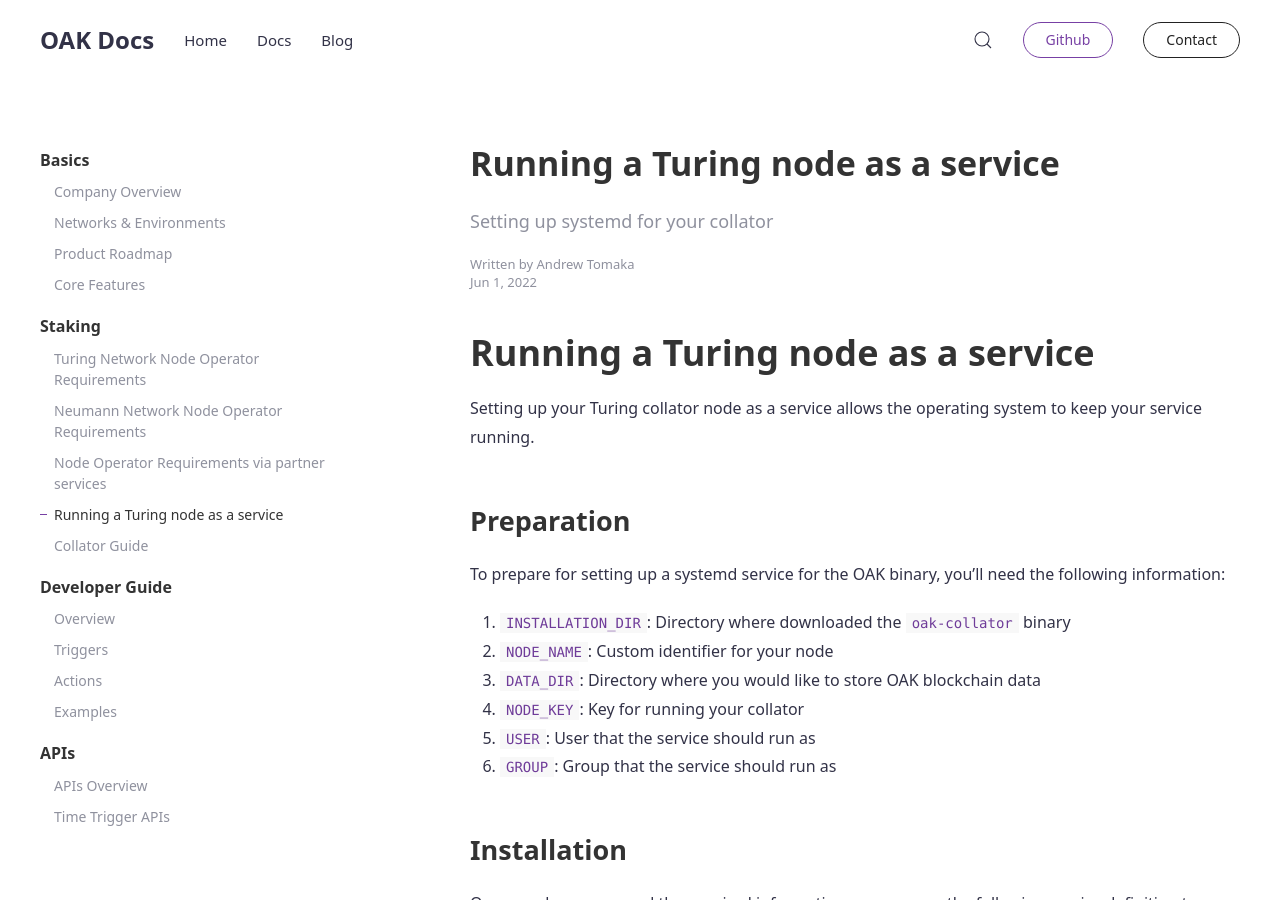
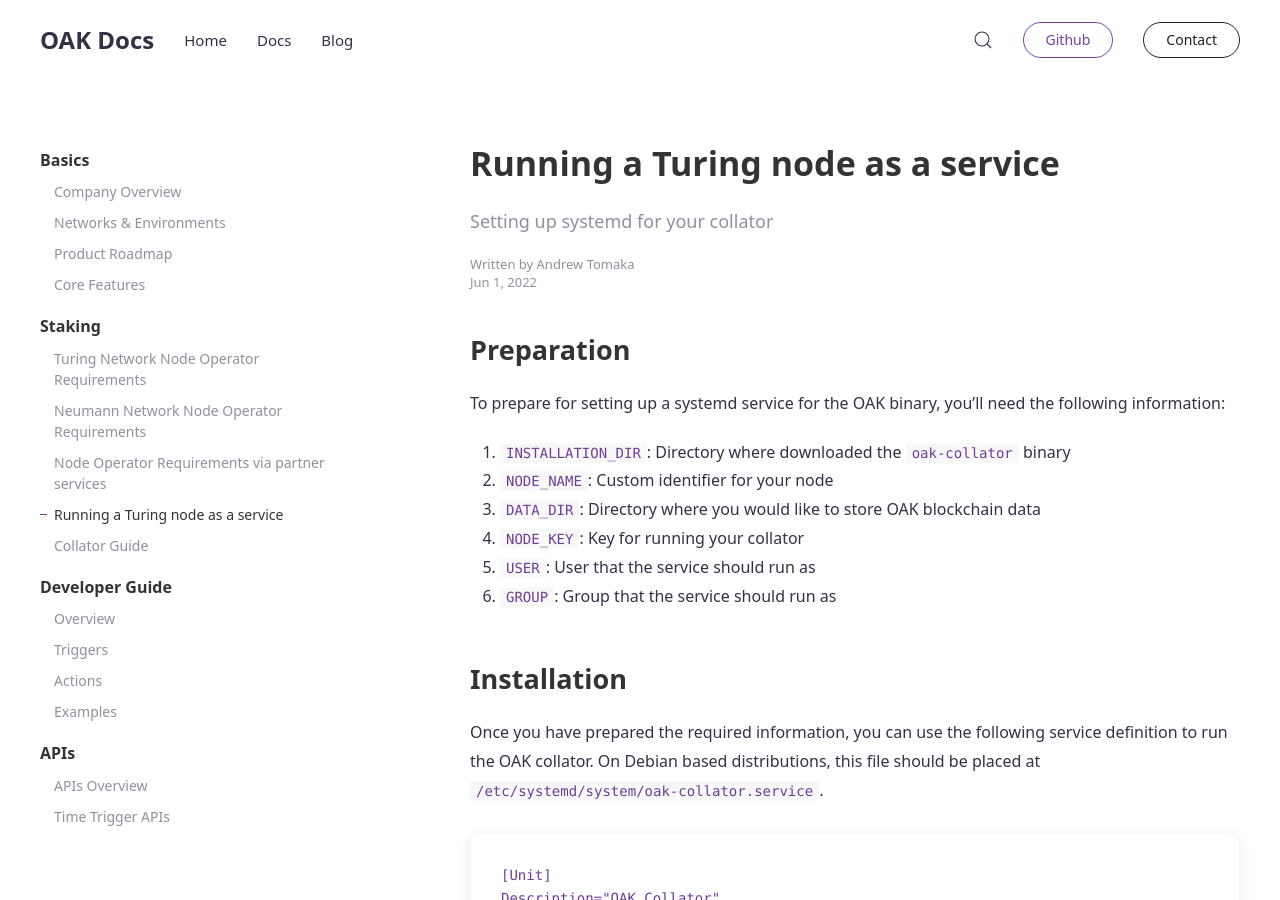
Before and after one commit to AvaProtocol/OAK-docs, a Jekyll site: the page built from _docs/turing-as-a-service.md, in a window 1280 px wide and 900 px high. Built offline with Jekyll 4.4.1, drawn with Linux system fonts in a browser that asks for light colours.

Commit message:
Remove redundant header

```diff
--- a/_docs/turing-as-a-service.md
+++ b/_docs/turing-as-a-service.md
@@ -4,11 +4,6 @@
 author: andrew
 tags: [infra]
 ---
-
-# Running a Turing node as a service
-
-Setting up your Turing collator node as a service allows the operating system to
-keep your service running.
 
 ## Preparation
 
```
